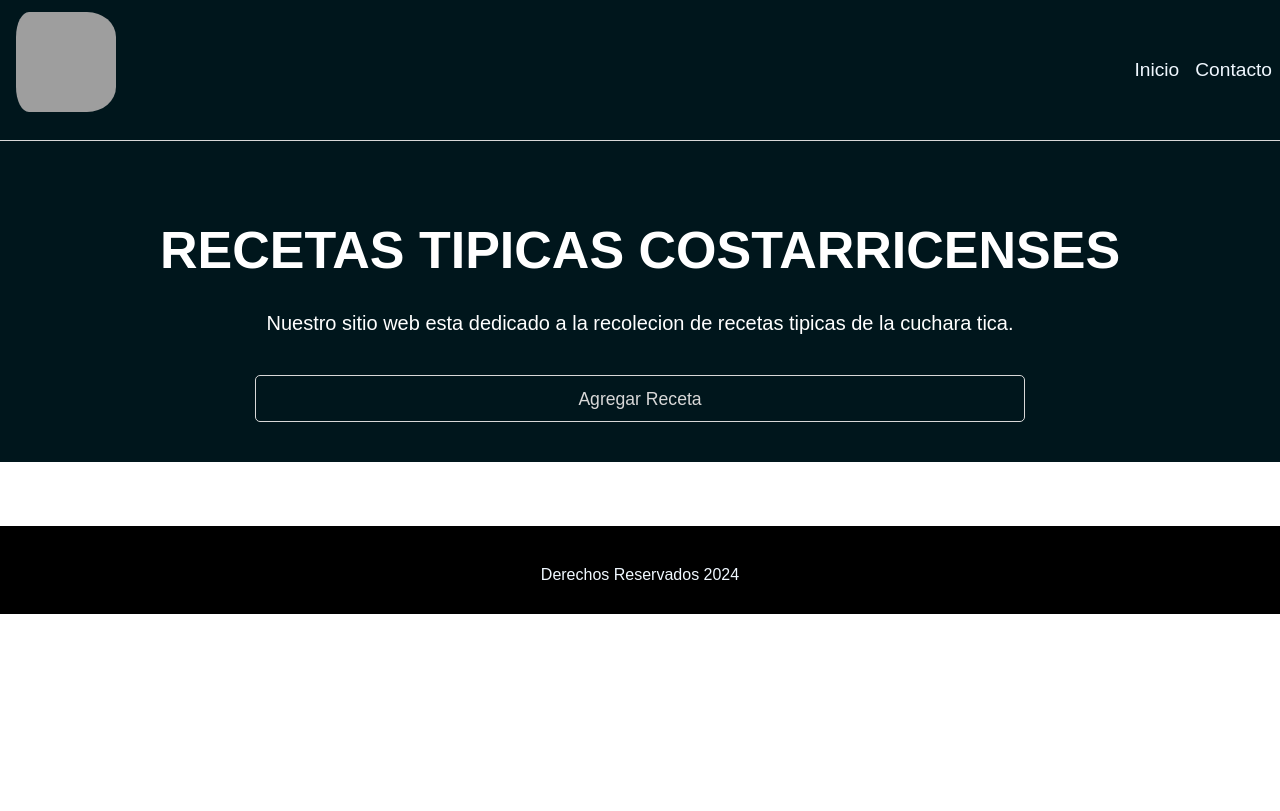
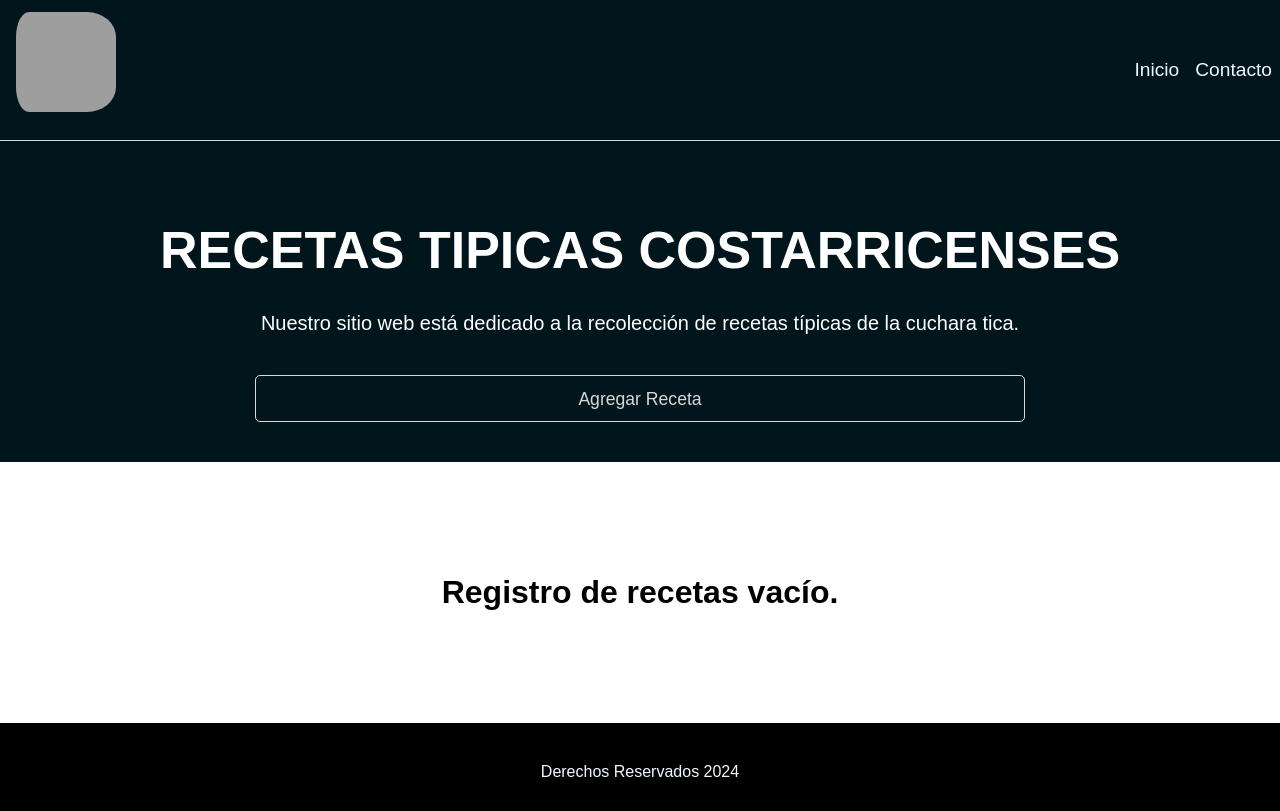
Before and after one commit to Kenneth506CR/Recetas, an Angular app: page / in a window 1280 px wide. Built offline with nearby package versions, Linux system fonts and the light colour scheme; grey boxes are pictures that could not be loaded.

Commit message:
Orden decendente en home, mensaje cuando no hay recetas, redireccionar depues de guardar una receta.

```diff
--- a/src/app/alert/alert.component.ts
+++ b/src/app/alert/alert.component.ts
@@ -1,6 +1,7 @@
 import { Component, Input, OnInit } from '@angular/core';
 import { SwitchService } from '../services/switch.service';
 import { AgregarComponent } from '../agregar/agregar.component';
+import { Router } from '@angular/router';
 
 @Component({
   selector: 'app-alert',
@@ -10,11 +11,18 @@ import { AgregarComponent } from '../agregar/agregar.component';
   styleUrl: './alert.component.css',
 })
 export class AlertComponent {
-  constructor(private modalSS: SwitchService) {}
+  constructor(private router: Router, private modalSS: SwitchService) {}
 
   @Input() message: string | undefined;
 
   closeModal() {
-    this.modalSS.$modal.emit(false);
+    this.modalSS.$modal.emit(false); // Cierra el modal
+
+    // Verifica si el mensaje es "La receta se guardó correctamente"
+    if (this.message == 'La receta se guardó correctamente.') {
+      // Redirige al usuario a la página de inicio
+      this.router.navigate(['/inicio']); // Aquí se produce el error
+      console.log('Deberia rediriguir');
+    }
   }
 }
--- a/src/app/detalle/detalle.component.ts
+++ b/src/app/detalle/detalle.component.ts
@@ -23,12 +23,9 @@ export class DetalleComponent {
   ngOnInit() {
     const id = this.route.snapshot.paramMap.get('id');
     if (id !== null) {
-      // Recuperar las recetas de LocalStorage
       const recetas = localStorage.getItem('recetas');
       if (recetas !== null) {
-        // Convertir las recetas de una cadena JSON a un objeto JavaScript
         const recetasObj = JSON.parse(recetas);
-        // Buscar la receta con el ID dado
         this.receta = recetasObj.find((receta: any) => receta.id === id);
       }
     }
--- a/src/app/home/home.component.css
+++ b/src/app/home/home.component.css
@@ -25,7 +25,7 @@
   margin: 0 auto 2.5rem;
 }
 
-.intro-buton {
+.intro-button {
   width: 60%;
   border: 1px solid #d8d8d8;
   height: 2rem;
@@ -47,6 +47,13 @@
   padding-bottom: 2rem;
 }
 
+.no-recipes-message {
+  font-size: 2rem;
+  font-weight: bold;
+  padding: 3rem;
+  text-align: center;
+}
+
 @media screen and (min-width: 1024px) {
   .intro {
     background-size: cover;
--- a/src/app/home/home.component.html
+++ b/src/app/home/home.component.html
@@ -1,18 +1,28 @@
-<app-header />
+<app-header></app-header>
 <main>
   <section class="intro-container">
     <h1 class="intro-title">RECETAS TIPICAS COSTARRICENSES</h1>
     <p class="intro-text">
-      Nuestro sitio web esta dedicado a la recolecion de recetas tipicas de la
+      Nuestro sitio web está dedicado a la recolección de recetas típicas de la
       cuchara tica.
     </p>
-    <a class="intro-buton" routerLink="/agregar" href="./agregar"
+    <a class="intro-button" routerLink="/agregar" href="./agregar"
       >Agregar Receta</a
     >
   </section>
   <section class="recipes-container">
-    <app-receta *ngFor="let receta of recetas" [receta]="receta"></app-receta>
+    <!-- Verificar si hay recetas -->
+    <ng-container *ngIf="recetas && recetas.length > 0; else noRecipes">
+      <!-- Mostrar las recetas en orden inverso -->
+      <app-receta
+        *ngFor="let receta of recetas.reverse()"
+        [receta]="receta"
+      ></app-receta>
+    </ng-container>
+    <!-- Si no hay recetas, mostrar mensaje -->
+    <ng-template #noRecipes>
+      <p class="no-recipes-message">Registro de recetas vacío.</p>
+    </ng-template>
   </section>
 </main>
-
-<app-footer />
+<app-footer></app-footer>
```
